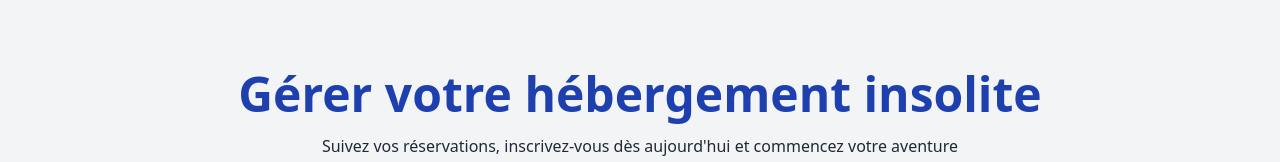
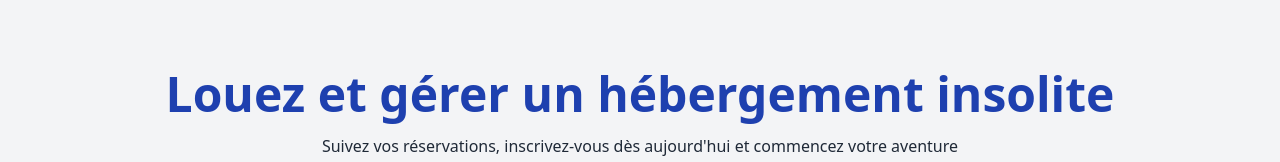
Before and after one commit to benikiyounguila/atypikhouse-main, a React (Vite) app in the folder client/: page / in a window 1280 px wide. Shown: the part 126-288 px from the top of the page. Built offline with nearby package versions, Linux system fonts and the light colour scheme; no server answers.

Commit message:
Update Layout.jsx

```diff
--- a/client/src/components/ui/Layout.jsx
+++ b/client/src/components/ui/Layout.jsx
@@ -34,7 +34,7 @@ const Layout = () => {
               className="text-blue-800 md:text-5xl font-bold text-center mt-16 mb-4
              "
             >
-              Gérer votre hébergement insolite
+              Louez et gérer un hébergement insolite
             </h1>
             <p className="text-gray-800 text-center mb-8">
               Suivez vos réservations, inscrivez-vous dès aujourd'hui et
```
